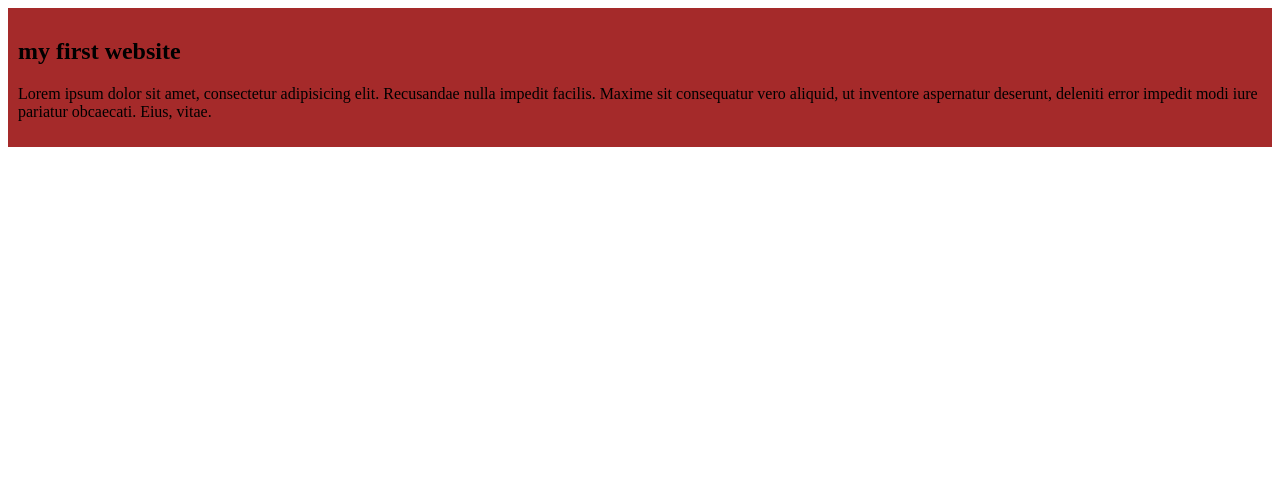
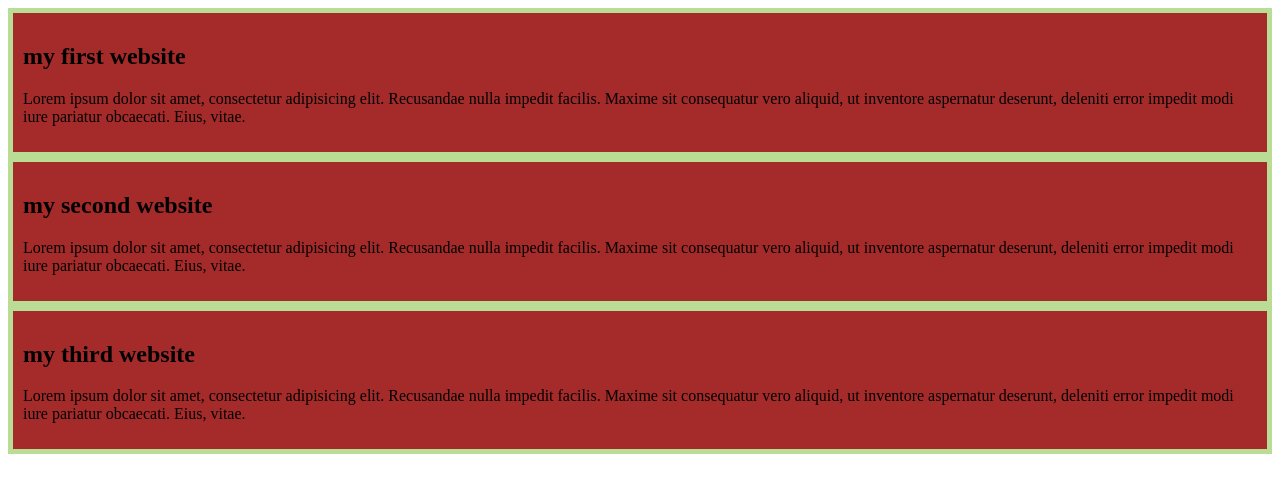
Before and after one commit to mdsohelrana11/my-simple-website, a plain HTML site: page index.html in a window 1280 px wide. Drawn offline with Linux system fonts and the light colour scheme.

Commit message:
added the third blog

```diff
--- a/index.html
+++ b/index.html
@@ -12,5 +12,15 @@
         <p>Lorem ipsum dolor sit amet, consectetur adipisicing elit. Recusandae nulla impedit facilis. Maxime sit consequatur vero aliquid, ut inventore aspernatur deserunt, deleniti error impedit modi iure pariatur obcaecati. Eius, vitae.</p>
 
     </div>
+    <div>
+        <h2>my second website</h2>
+        <p>Lorem ipsum dolor sit amet, consectetur adipisicing elit. Recusandae nulla impedit facilis. Maxime sit consequatur vero aliquid, ut inventore aspernatur deserunt, deleniti error impedit modi iure pariatur obcaecati. Eius, vitae.</p>
+
+    </div>
+    <div>
+        <h2>my third website</h2>
+        <p>Lorem ipsum dolor sit amet, consectetur adipisicing elit. Recusandae nulla impedit facilis. Maxime sit consequatur vero aliquid, ut inventore aspernatur deserunt, deleniti error impedit modi iure pariatur obcaecati. Eius, vitae.</p>
+
+    </div>
 </body>
 </html>
--- a/styles/blog.css
+++ b/styles/blog.css
@@ -1,4 +1,5 @@
 div{
     background-color: brown;
     padding: 10px;
+    border: solid rgb(186, 221, 150) 5px;
 }
```
